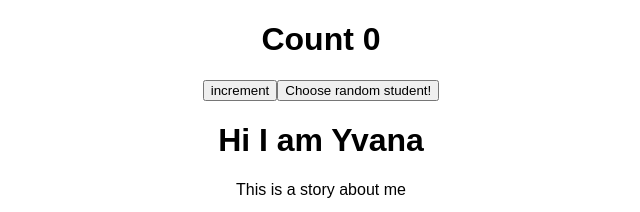
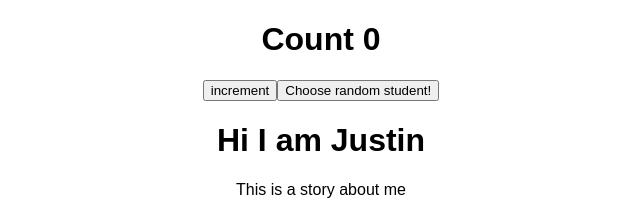
Before and after one commit to Piepongwong/hello-day1, a React (Create React App) app: page / in a window 1280 px wide. Shown: the top 212 px of the page, without its empty margins (319-959 px from the left). Built offline with nearby package versions, Linux system fonts and the light colour scheme; grey boxes are pictures that could not be loaded.

Commit message:
no ceil but floor

```diff
--- a/src/App.js
+++ b/src/App.js
@@ -10,7 +10,7 @@ class App extends Component {
   state = {
     counter: 0,
     students: students,
-    random: students[Math.ceil(Math.random()*students.length)]
+    random: students[Math.floor(Math.random()*students.length)]
   };
 
   increment = ()=>{
```
